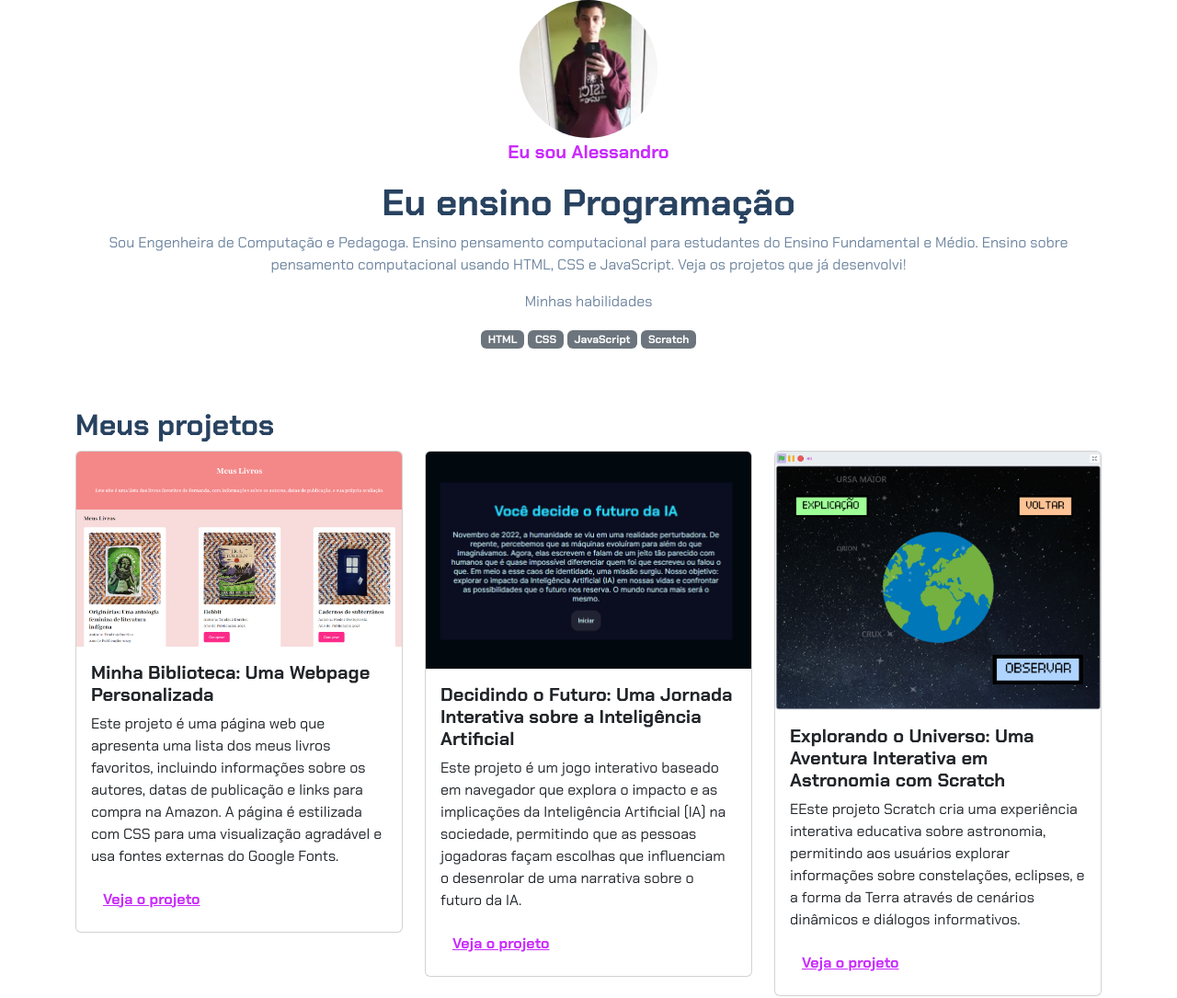
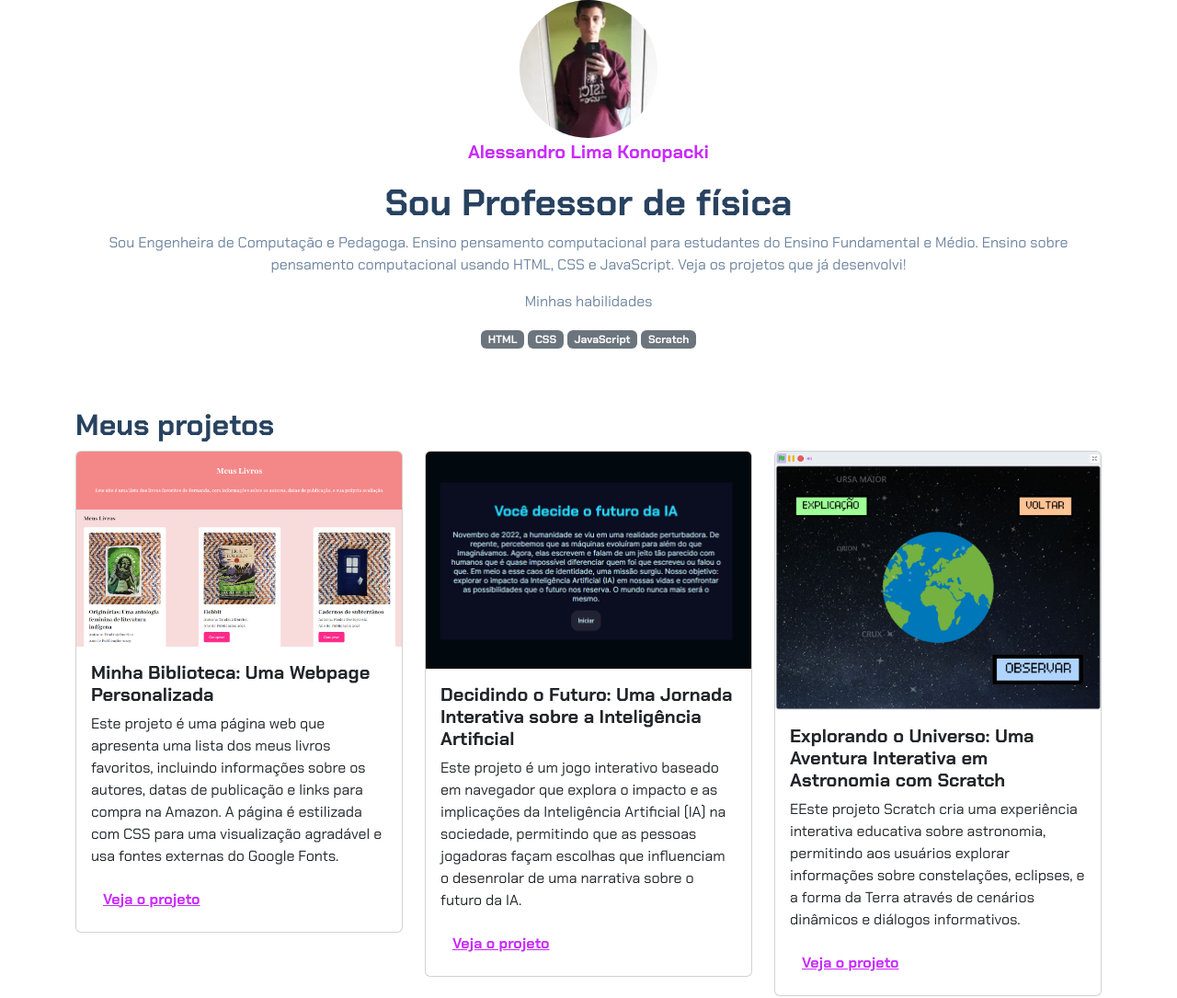
Before and after one commit to AlessandroKonopacki/2B, a plain HTML site: page index.html in a window 1280 px wide. Shown: the top 1085 px of the page at 92% size. Drawn offline with nearby package versions, Linux system fonts and the light colour scheme.

Commit message:
aasdfasdfasdf

```diff
--- a/index.html
+++ b/index.html
@@ -14,8 +14,8 @@
     <header class="container text-center">
         <img src="img/Alessandro.png" alt="avatar da Fernanda" class="rounded-circle" width="150" height="150"
             srcset="">
-        <p class="lead">Eu sou Alessandro</p>
-        <h1>Eu ensino Programação</h1>
+        <p class="lead">Alessandro Lima Konopacki</p>
+        <h1>Sou Professor de física</h1>
         <p>Sou Engenheira de Computação e Pedagoga. Ensino pensamento computacional para estudantes do Ensino
             Fundamental e Médio. Ensino sobre pensamento computacional usando HTML, CSS e JavaScript. Veja os projetos
             que já desenvolvi!</p>
```
